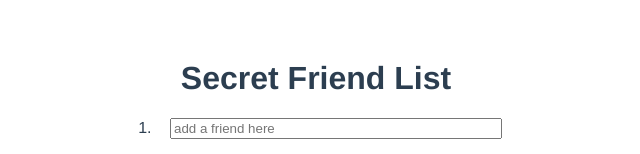
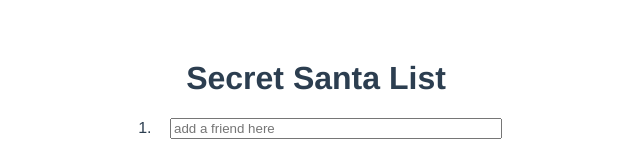
Before and after one commit to alexsad/-secret-friend-list, a Vue app: page / in a window 1280 px wide. Shown: the top 154 px of the page, without its empty margins (324-964 px from the left). Built offline with nearby package versions, Linux system fonts and the light colour scheme.

Commit message:
fix spelling

```diff
--- a/src/App.vue
+++ b/src/App.vue
@@ -1,5 +1,5 @@
 <template>
-	<h1>Secret Friend List</h1>
+	<h1>Secret Santa List</h1>
 	<!-- <HelloWorld msg="Welcome to Your Vue.js + TypeScript App"/> -->
 	<div class="box-container">
 		<FriendList v-if="!hasUser()"/>
--- a/src/components/friend-secret-page/friend-secret-page.vue
+++ b/src/components/friend-secret-page/friend-secret-page.vue
@@ -1,10 +1,10 @@
 <template lang='pug'>
 h2
 	span(v-if="!checkSecret()")
-		.Say your name
+		.Type your name here
 		input(v-model="secret")
 	span(v-if="checkSecret()")
-		.Your secret friend is "<b>{{surpriseFriend.toUpperCase()}}</b>"
+		.Your Secret Santa is "<b>{{surpriseFriend.toUpperCase()}}</b>"
 </template>
 
 <script lang="ts">
```
